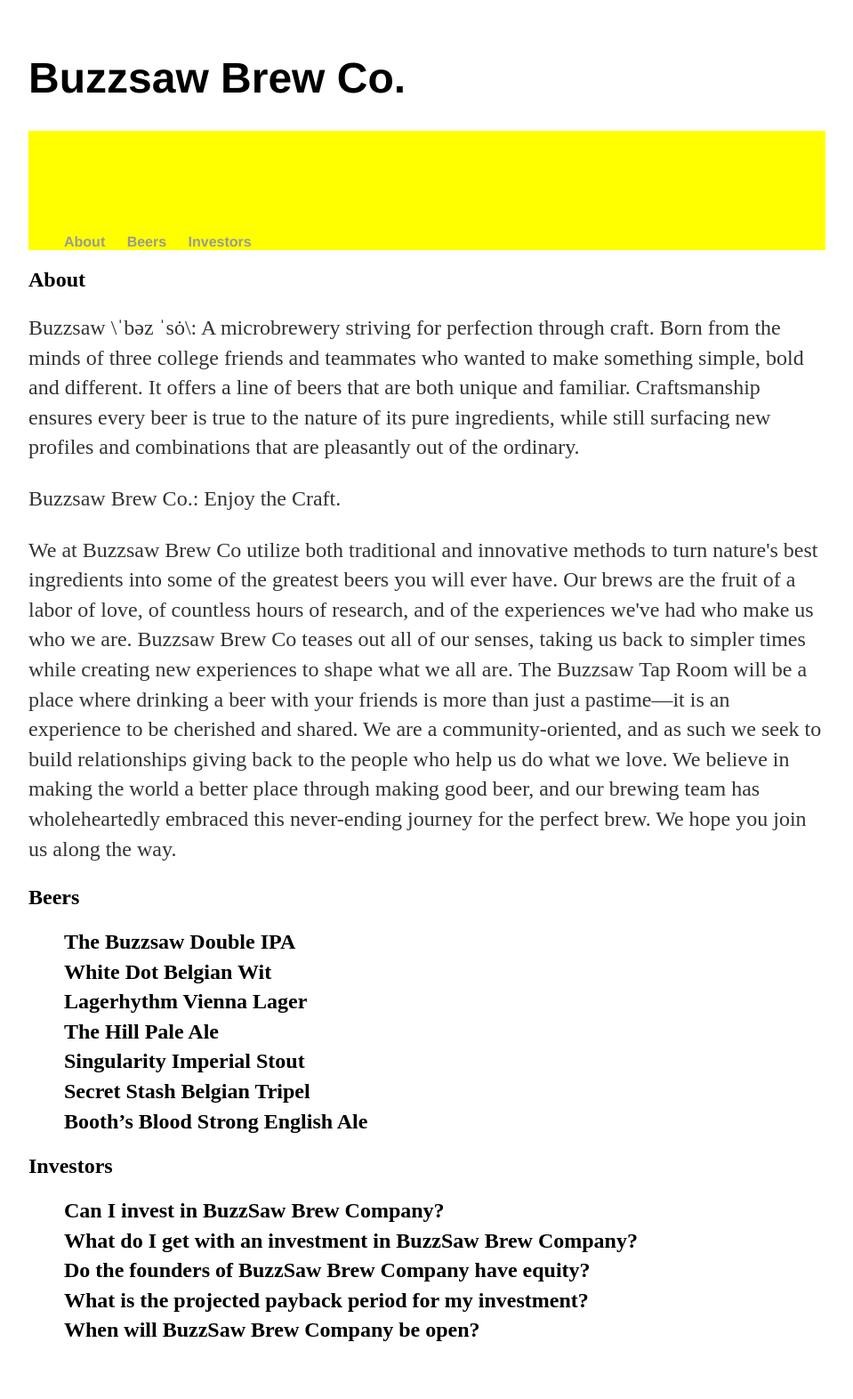
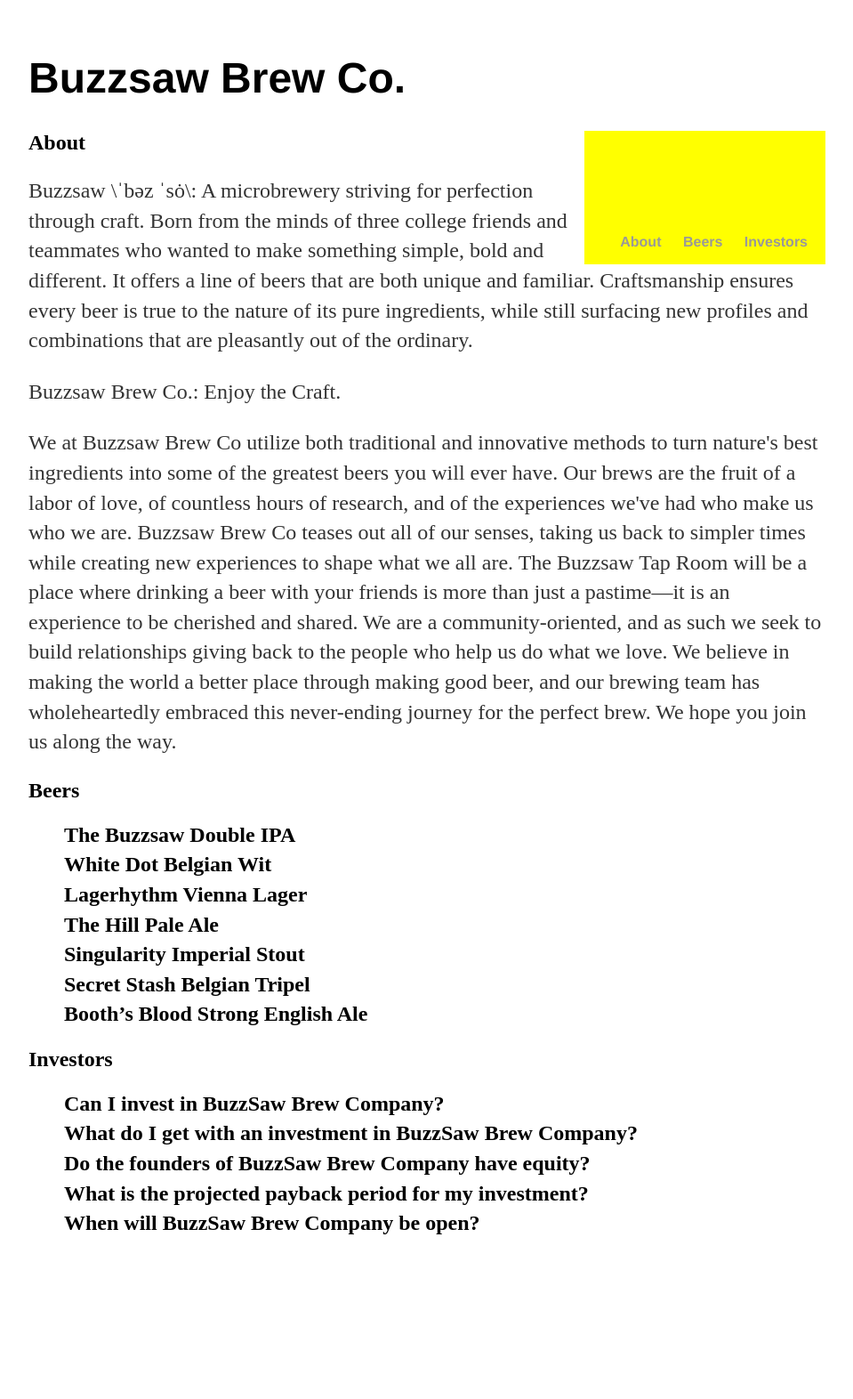
Before and after one commit to arquinn/arquinn.github.io, a Jekyll site: the page built from test.html, in a window 1280 px wide. Shown: the whole page at 89% size, without its empty margins (160-1119 px from the left). Built offline with Jekyll 4.4.1, drawn with Linux system fonts in a browser that asks for light colours; nearby versions of some CDN libraries; after the commit the page ends 1452 px from its top, so only the background shows below that.

Commit message:
Update test.css

```diff
--- a/css/test.css
+++ b/css/test.css
@@ -9,7 +9,7 @@ body {
     list-style: none;
     font-weight: bold;
     padding-top: 100px;
-    padding-right: 1em;
+    float: right;
  }
 
  .fixed {
@@ -17,6 +17,7 @@ body {
   top: 0;
   right: 1em;
   width: 100%;
+  float: right;
  }
 
 nav ul li {
```
